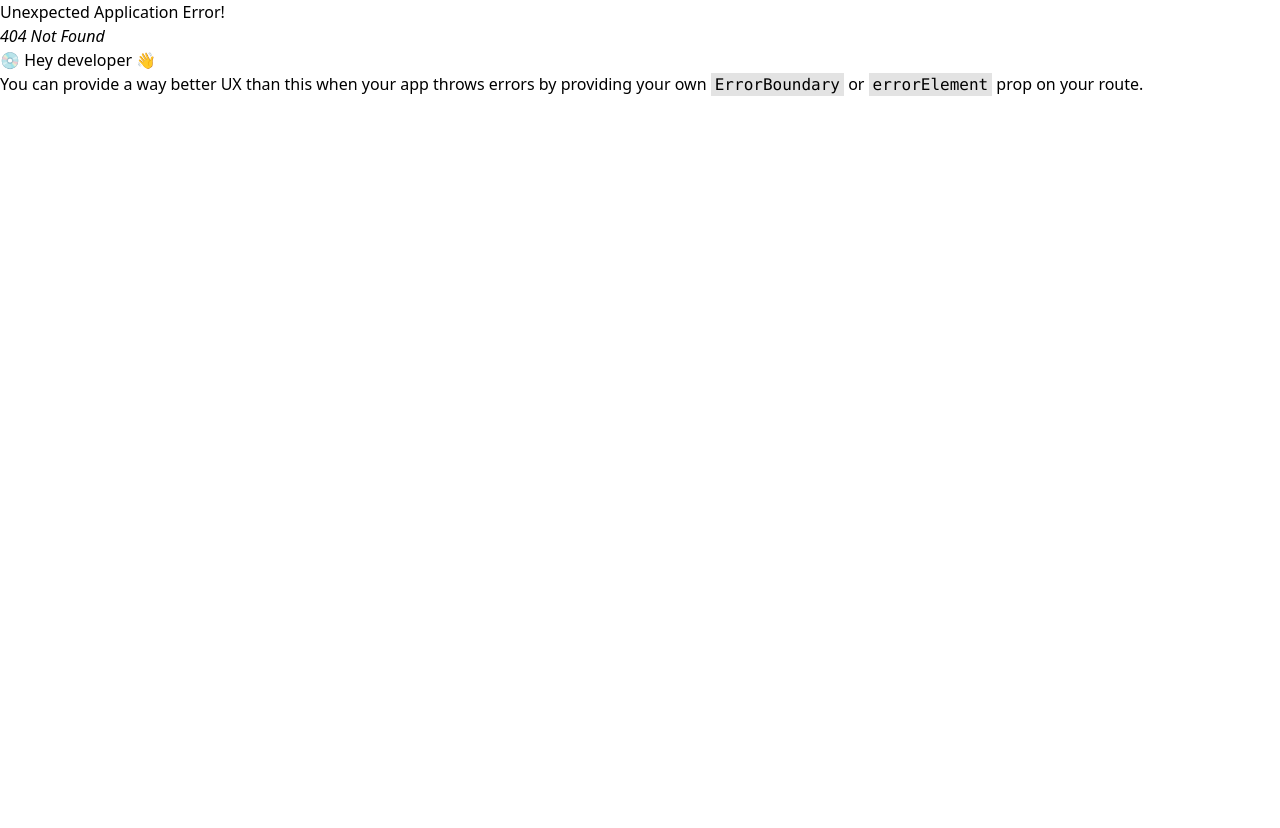
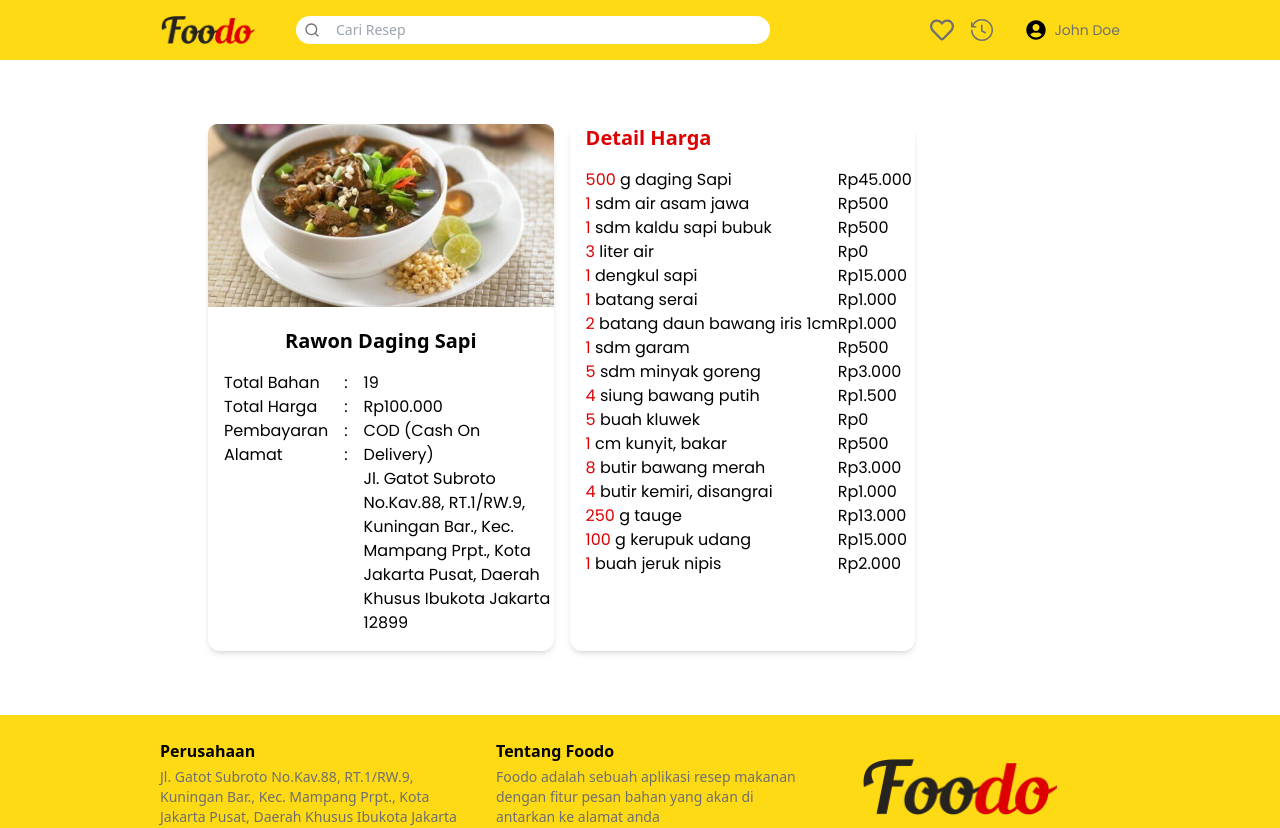
Before and after one commit to IbrhmSptra/React-FrontEnd, a React (Vite) app: page /DetailTransaksi in a window 1280 px wide. Before the commit this address had no page. Shown: the top 828 px of the page. Before the commit the page ends 800 px from the top, so only its background shows below. Built offline with nearby package versions, Linux system fonts and the light colour scheme.

Commit message:
Feat Detail Transaksi, first

```diff
--- /dev/null
+++ b/src/components/DetailKedua.jsx
@@ -0,0 +1,50 @@
+const Detail2 = () =>{
+    return (
+        <div>
+            <p className="ml-4 text-tertiary text-xl font-semibold">Detail Harga</p>
+            <div className="flex text-wrap font-poppins relative pl-4 pt-4">
+                <div>
+                    <p><span className="text-tertiary">500 </span>g daging Sapi</p>
+                    <p><span className="text-tertiary">1 </span>sdm air asam jawa</p>
+                    <p><span className="text-tertiary">1 </span>sdm kaldu sapi bubuk</p>
+                    <p><span className="text-tertiary">3 </span>liter air</p>
+                    <p><span className="text-tertiary">1 </span>dengkul sapi</p>
+                    <p><span className="text-tertiary">1 </span>batang serai</p>
+                    <p><span className="text-tertiary">2 </span>batang daun bawang iris 1cm </p>
+                    <p><span className="text-tertiary">1 </span>sdm garam </p>
+                    <p><span className="text-tertiary">5 </span>sdm minyak goreng</p>
+                    <p><span className="text-tertiary">4 </span>siung bawang putih</p>
+                    <p><span className="text-tertiary">5 </span>buah kluwek</p>
+                    <p><span className="text-tertiary">1 </span>cm kunyit, bakar</p>
+                    <p><span className="text-tertiary">8 </span>butir bawang merah</p>
+                    <p><span className="text-tertiary">4 </span>butir kemiri, disangrai</p>
+                    <p><span className="text-tertiary">250 </span>g tauge</p>
+                    <p><span className="text-tertiary">100 </span>g kerupuk udang</p>
+                    <p><span className="text-tertiary">1 </span>buah jeruk nipis</p>
+                </div>
+                <div className="">
+                    <p>Rp45.000</p>
+                    <p>Rp500</p>
+                    <p>Rp500</p>
+                    <p>Rp0</p>
+                    <p>Rp15.000</p>
+                    <p>Rp1.000</p>
+                    <p>Rp1.000</p>
+                    <p>Rp500</p>
+                    <p>Rp3.000</p>
+                    <p>Rp1.500</p>
+                    <p>Rp0</p>
+                    <p>Rp500</p>
+                    <p>Rp3.000</p>
+                    <p>Rp1.000</p>
+                    <p>Rp13.000</p>
+                    <p>Rp15.000</p>
+                    <p>Rp2.000</p>
+                </div>
+            </div>
+        </div>
+
+    )
+};
+
+export default Detail2;
--- /dev/null
+++ b/src/components/DetailPertama.jsx
@@ -0,0 +1,29 @@
+const Detail1 = () =>{
+    return (
+        <>
+            <div className="mt-5 text-center font-bold text-xl">Rawon Daging Sapi</div>
+            <div className="flex space-x-4 my-4 ml-4 font-poppins">
+                <div>
+                    <div>Total Bahan</div>
+                    <div>Total Harga</div>
+                    <div>Pembayaran</div>
+                    <div>Alamat</div>
+                </div>
+                <div>
+                    <div>:</div>
+                    <div>:</div>
+                    <div>:</div>
+                    <div>:</div>
+                </div>
+                <div>
+                    <div>19</div>
+                    <div>Rp100.000</div>
+                    <div>COD (Cash On Delivery)</div>
+                    <div>Jl. Gatot Subroto No.Kav.88, RT.1/RW.9, Kuningan Bar., Kec. Mampang Prpt., Kota Jakarta Pusat, Daerah Khusus Ibukota Jakarta 12899</div>
+                </div>
+            </div>
+        </>
+    )
+};
+
+export default Detail1;
--- /dev/null
+++ b/src/components/Menu.jsx
@@ -0,0 +1,7 @@
+import Resep from "../assets/img/Rawon.png";
+
+const Menu = () =>{
+    return <img src={Resep} alt="" />
+};
+
+export default Menu;
--- /dev/null
+++ b/src/layouts/Detail.jsx
@@ -0,0 +1,21 @@
+import Detail1 from "../components/DetailPertama";
+import Detail2 from "../components/DetailKedua";
+import Menu from "../components/Menu";
+
+const Detail = () => {
+  return (
+    <>
+      <main className=" py-8 flex space-x-4 sm:px-8 md:px-12">
+        <div className="w-2/5 bg-white shadow-md rounded-xl">
+        <Menu />
+        <Detail1 />
+        </div>
+        <div className="w-2/5 bg-white shadow-md rounded-xl">
+        <Detail2 />
+        </div>
+      </main>
+    </>
+  );
+};
+
+export default Detail;
--- a/src/main.jsx
+++ b/src/main.jsx
@@ -5,11 +5,17 @@ import { createBrowserRouter, RouterProvider } from "react-router-dom";
 import HomePage from "./pages/HomePage.jsx";
 import { Provider } from "react-redux";
 import Store from "./redux/store.js";
+import DetailTransaksi from "./pages/DetailTransaksi.jsx";
 
 const router = createBrowserRouter([
   {
     path: "/",
     element: <HomePage />,
+  },
+
+  {
+    path: "/DetailTransaksi",
+    element: <DetailTransaksi />,
   },
 ]);
 
--- /dev/null
+++ b/src/pages/DetailTransaksi.jsx
@@ -0,0 +1,22 @@
+import Footer from "../layouts/Footer";
+import Navbar from "../layouts/Navbar";
+import Detail1 from "../components/DetailPertama";
+import Detail2 from "../components/DetailKedua";
+import Menu from "../components/Menu";
+import Sidebar from "../layouts/Sidebar";
+import Detail from "../layouts/Detail";
+
+const DetailTransaksi = () => {
+  return (
+    <>
+      <Navbar />
+      <Sidebar />
+      <main className=" py-8 px-4 sm:px-8 md:px-12 xl:px-40">
+        <Detail/>
+      </main>
+      <Footer />
+    </>
+  );
+};
+
+export default DetailTransaksi;
```
Also changed, not shown: src/assets/img/Rawon.png (added).
